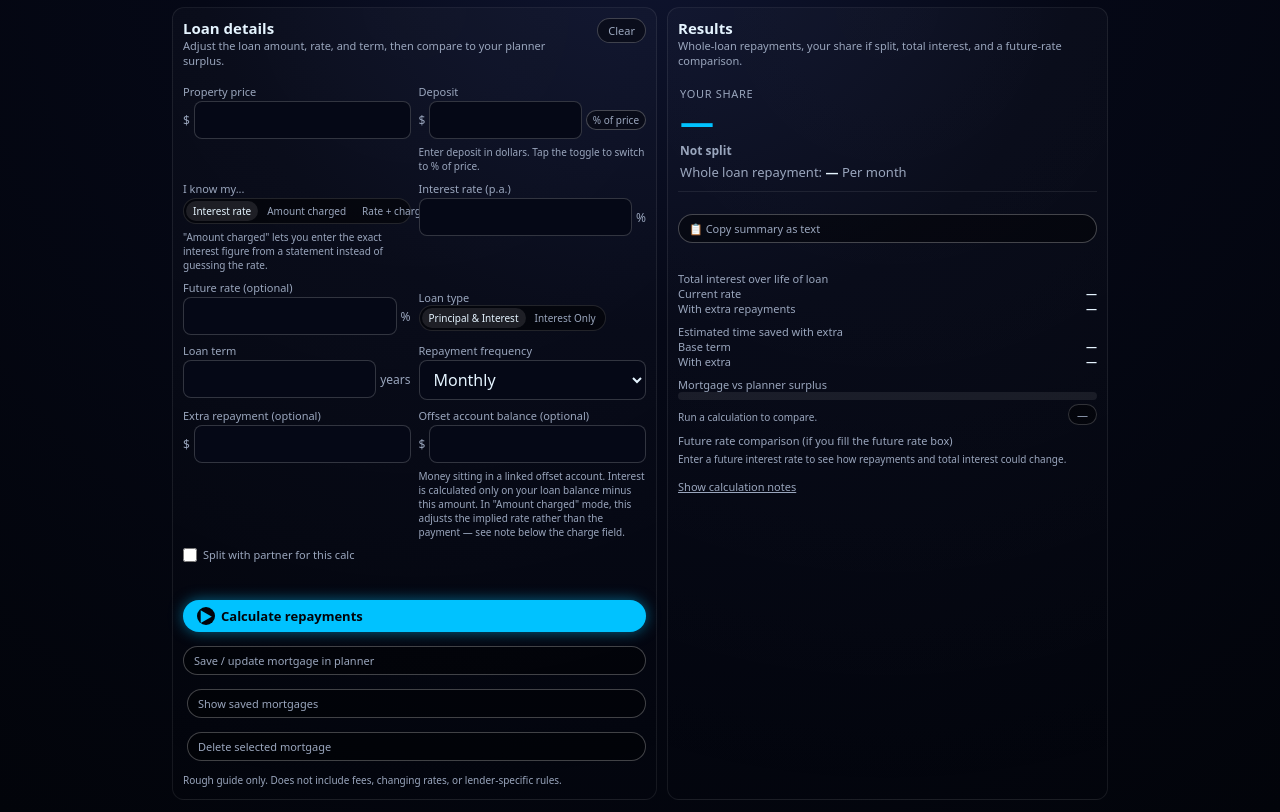
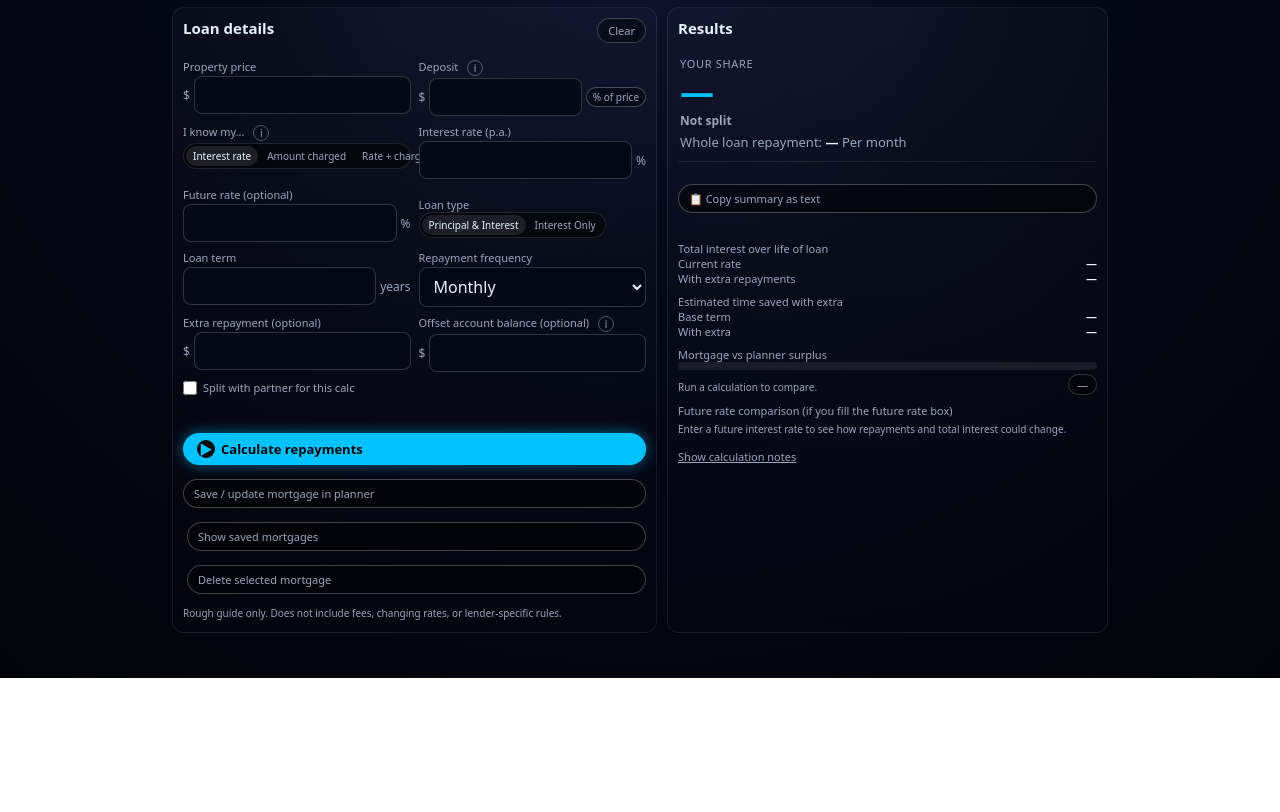
Before and after one commit to grantelliotwalker-coder/Needs-vs-Wants, a plain HTML site: page mortgageCalculator.html in a window 1280 px wide. Shown: the part 122-934 px from the top of the page. After the commit the page ends 800 px from the top, so only its background shows below. Drawn offline with Linux system fonts and the light colour scheme.

Commit message:
Update mortgageCalculator.html

```diff
--- a/mortgageCalculator.html
+++ b/mortgageCalculator.html
@@ -547,6 +547,44 @@
       margin-top: 4px;
     }
 
+    /* Collapsible hints: hidden until the ⓘ button is tapped */
+    .note.hint {
+      display: none;
+      padding: 6px 8px;
+      border-radius: 8px;
+      background: rgba(255, 255, 255, 0.04);
+      border-left: 2px solid rgba(0, 194, 255, 0.4);
+    }
+
+      .note.hint.open {
+        display: block;
+      }
+
+    .hint-btn {
+      display: inline-flex;
+      align-items: center;
+      justify-content: center;
+      width: 16px;
+      height: 16px;
+      border-radius: 50%;
+      border: 1px solid rgba(255, 255, 255, 0.3);
+      background: transparent;
+      color: var(--muted);
+      font-size: 10px;
+      line-height: 1;
+      cursor: pointer;
+      margin-left: 6px;
+      padding: 0;
+      vertical-align: middle;
+      flex-shrink: 0;
+    }
+
+      .hint-btn:active,
+      .hint-btn.active {
+        border-color: var(--accent);
+        color: var(--accent);
+      }
+
     .hidden-box {
       margin-top: 6px;
       padding: 8px 8px 6px;
@@ -697,7 +735,7 @@
       <div class="brand">
         <div class="brand-title">Mortgage Calculator</div>
         <div class="brand-tagline">
-          Estimate repayments and see how they sit against your surplus.
+          Repayments vs your surplus.
         </div>
       </div>
 
@@ -740,7 +778,7 @@
             <span class="panel-badge">Linked to planner</span>
           </div>
           <div class="panel-subtitle" id="affordSubtitle">
-            Compare your share of the mortgage payment to the surplus stored in your main budget.
+            Your share vs your planner surplus.
           </div>
         </div>
 
@@ -804,10 +842,7 @@
             <div class="panel-title">
               Loan details
             </div>
-            <div class="panel-subtitle">
-              Adjust the loan amount, rate, and term, then compare to your planner surplus.
-            </div>
-          </div>
+                      </div>
           <!-- New clear button -->
     <button type="button" id="clearLoanBtn" class="summary-toggle-button">
       Clear
@@ -824,7 +859,9 @@
             </div>
 
             <div class="field-group">
-                <div class="field-label">Deposit</div>
+                <div class="field-label">Deposit
+                    <button type="button" class="hint-btn" data-hint="depositNote">i</button>
+                </div>
                 <div class="field-inline">
                     <span style="font-size:12px;color:var(--muted);">$</span>
                     <input id="depositInput" type="number" min="0" step="1000" placeholder="" />
@@ -834,13 +871,15 @@
                         $
                     </button>
                 </div>
-                <div class="note" id="depositNote">
+                <div class="note hint" id="depositNote">
                     Enter deposit in dollars. Tap the toggle to switch to % of price.
                 </div>
             </div>
 
             <div class="field-group">
-                <div class="field-label">I know my...</div>
+                <div class="field-label">I know my...
+                    <button type="button" class="hint-btn" data-hint="rateModeNote">i</button>
+                </div>
                 <div class="type-toggle" id="rateModeToggle">
                     <button class="type-option active" data-mode="rate">
                         Interest rate
@@ -852,7 +891,7 @@
                         Rate + charge → offset
                     </button>
                 </div>
-                <div class="note" id="rateModeNote">
+                <div class="note hint" id="rateModeNote">
                     "Amount charged" lets you enter the exact interest figure from a statement instead of guessing the rate.
                 </div>
             </div>
@@ -931,12 +970,14 @@
             </div>
 
             <div class="field-group">
-                <div class="field-label">Offset account balance (optional)</div>
+                <div class="field-label">Offset account balance (optional)
+                    <button type="button" class="hint-btn" data-hint="offsetStaticNote">i</button>
+                </div>
                 <div class="field-inline">
                     <span style="font-size:12px;color:var(--muted);">$</span>
                     <input id="offsetInput" type="number" min="0" step="1" placeholder="" />
                 </div>
-                <div class="note">
+                <div class="note hint" id="offsetStaticNote">
                     Money sitting in a linked offset account. Interest is calculated only on your loan balance minus this amount. In "Amount charged" mode, this adjusts the implied rate rather than the payment — see note below the charge field.
                 </div>
             </div>
@@ -1011,10 +1052,7 @@
         <div class="panel-header">
           <div>
             <div class="panel-title">Results</div>
-            <div class="panel-subtitle">
-              Whole-loan repayments, your share if split, total interest, and a future-rate comparison.
-            </div>
-          </div>
+                      </div>
         </div>
 
         <div class="result-hero">
@@ -2135,6 +2173,16 @@ if (loanType === "io") {
   });
 
   updateSplitBoxVisibility();
+
+  // Collapsible hints: tap the ⓘ next to a label to reveal its help text
+  document.addEventListener("click", (e) => {
+    const btn = e.target.closest(".hint-btn");
+    if (!btn) return;
+    const target = document.getElementById(btn.dataset.hint);
+    if (!target) return;
+    const nowOpen = target.classList.toggle("open");
+    btn.classList.toggle("active", nowOpen);
+  });
 
   calcBtn.addEventListener("click", calculate);
 
```
